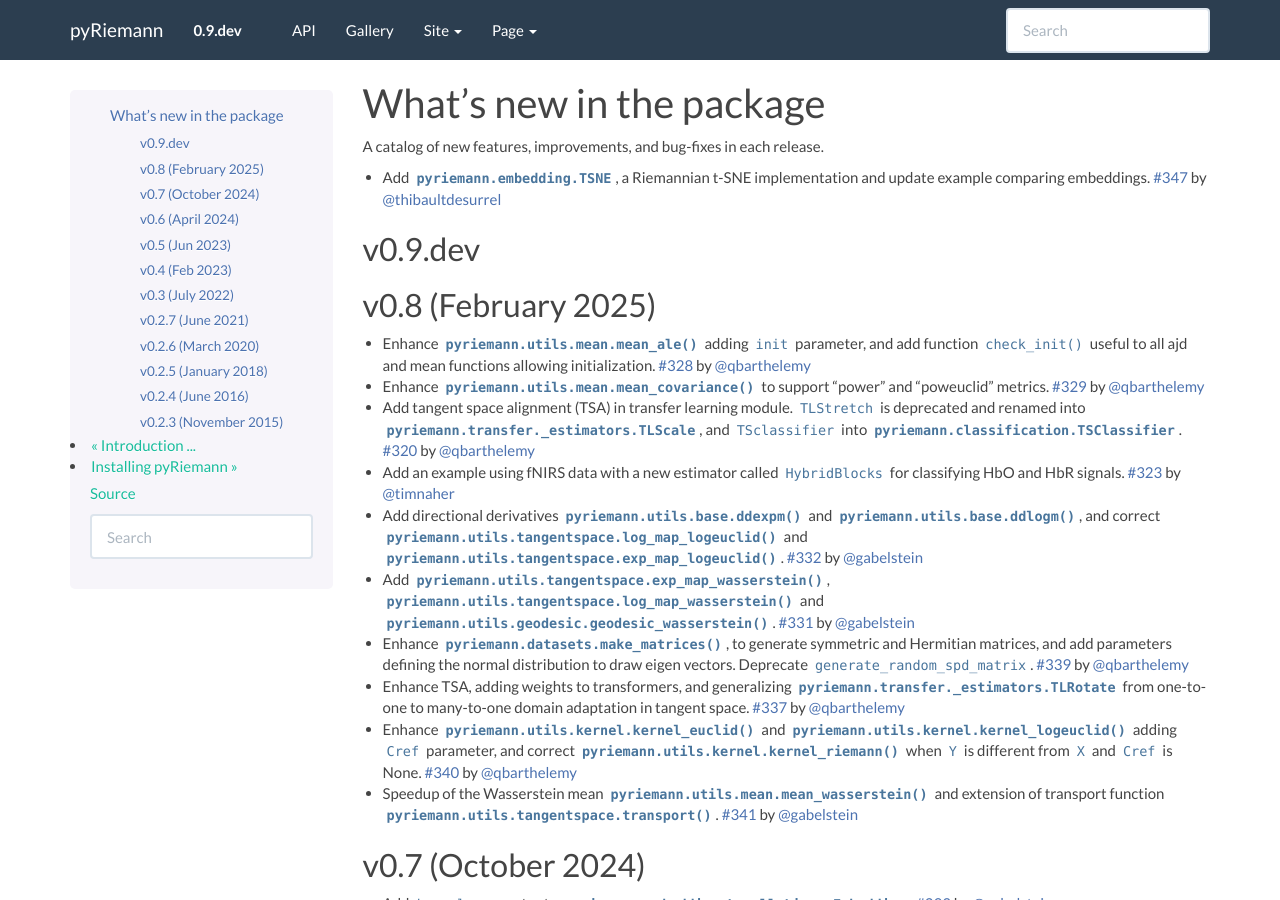
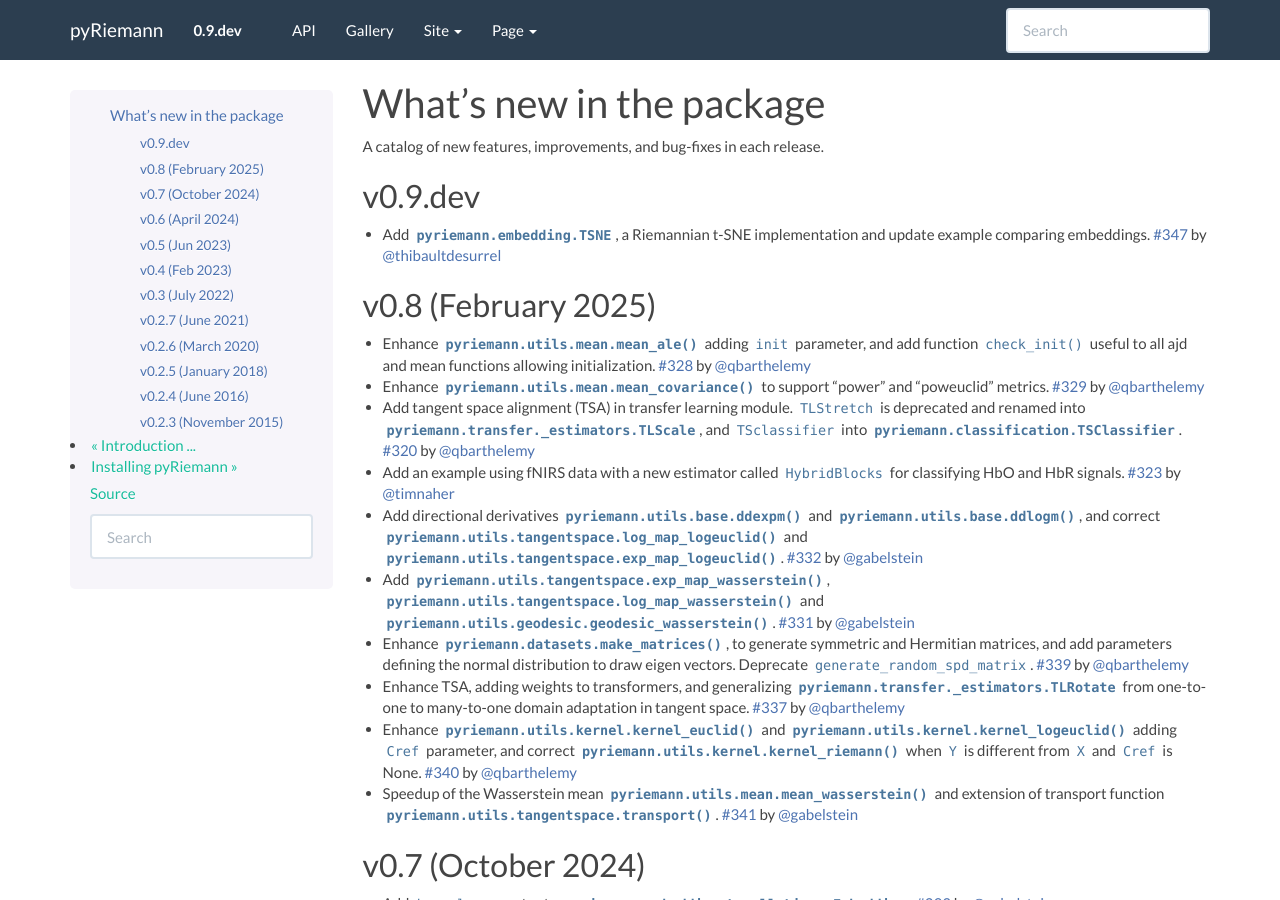
Before and after one commit to pyRiemann/pyRiemann, a Sphinx documentation site: the page built from doc/whatsnew.rst, in a window 1280 px wide and 900 px high. Built offline with Sphinx 7.4.7, drawn with Linux system fonts in a browser that asks for light colours; pages that are not in the unit, such as notebooks, are missing from menus.

```diff
--- a/doc/whatsnew.rst
+++ b/doc/whatsnew.rst
@@ -7,11 +7,11 @@ What's new in the package
 
 A catalog of new features, improvements, and bug-fixes in each release.
 
+v0.9.dev
+--------
+
 - Add :class:`pyriemann.embedding.TSNE`, a Riemannian t-SNE implementation
   and update example comparing embeddings. :pr:`347` by :user:`thibaultdesurrel`
-
-v0.9.dev
---------
 
 v0.8 (February 2025)
 --------------------
```
